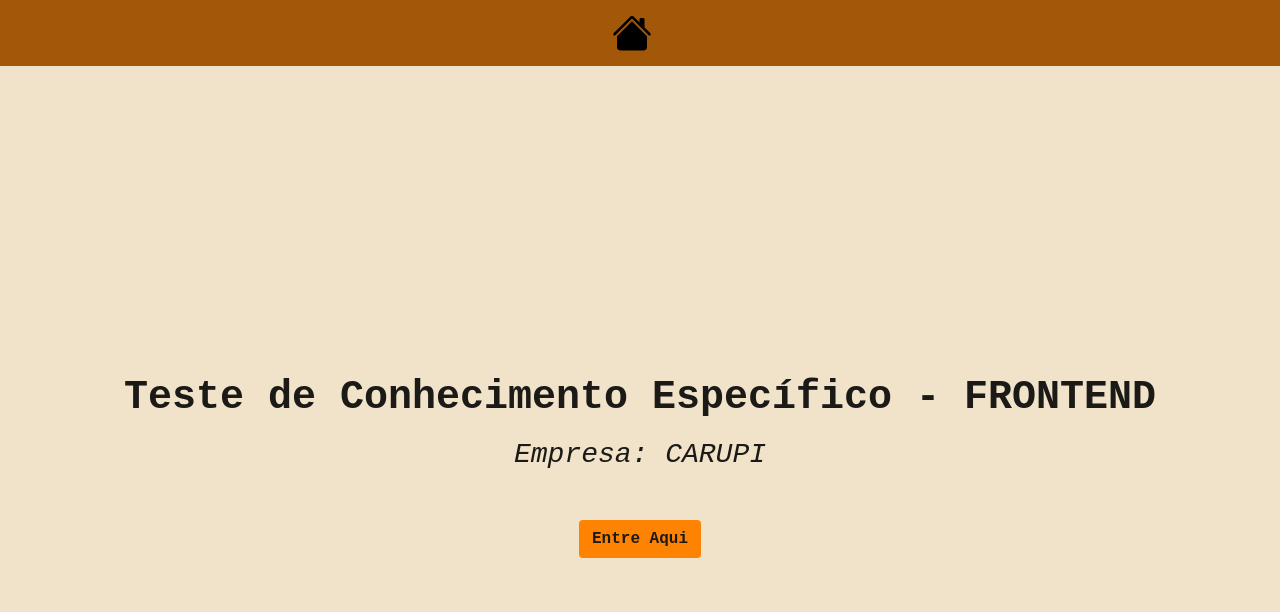
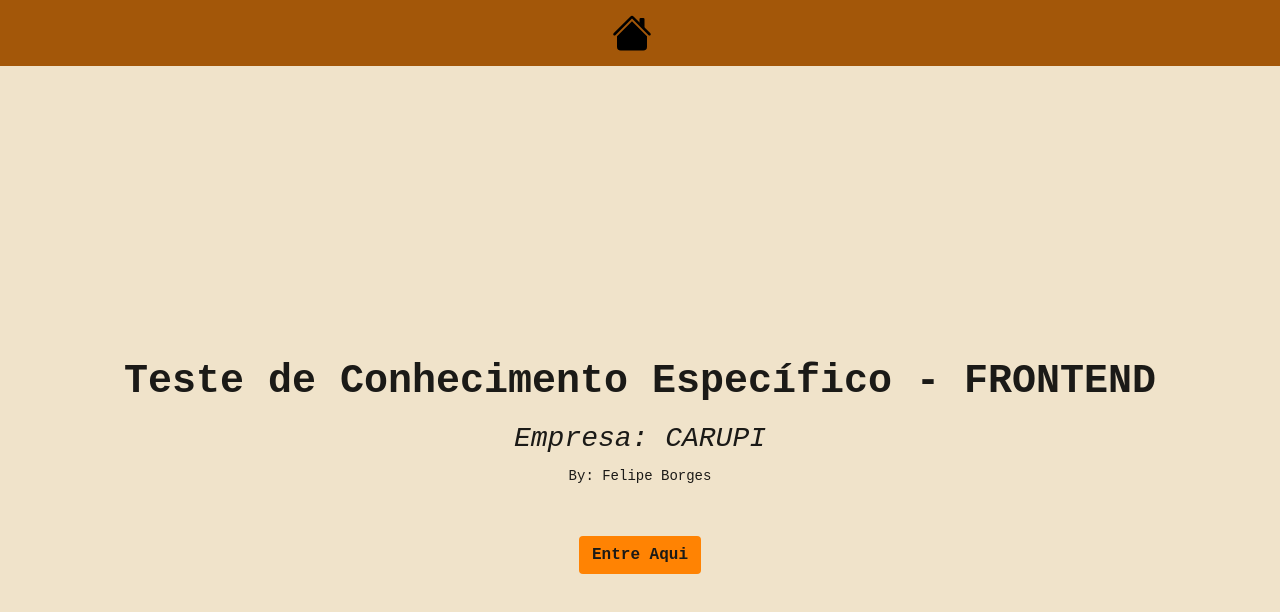
Before and after one commit to FelipeBorges1991/teste-carupi, a React (Create React App) app: page / in a window 1280 px wide. Shown: the top 612 px of the page. Built offline with nearby package versions, Linux system fonts and the light colour scheme.

Commit message:
Acrescentado meu nome na página inicial

```diff
--- a/src/routeComponents/Home.js
+++ b/src/routeComponents/Home.js
@@ -12,9 +12,12 @@
       >
         Teste de Conhecimento Específico - FRONTEND
       </h1>
-      <h3 className="mb-5" style={{ color: "#1B1A17" }}>
+      <h3 style={{ color: "#1B1A17" }}>
         <i>Empresa: CARUPI</i>
       </h3>
+      <p className="mb-5">
+        <small>By: Felipe Borges</small>
+      </p>
       <div
         className="btn-group btn-group-lg container d-flex justify-content-center"
         role="group"
```
